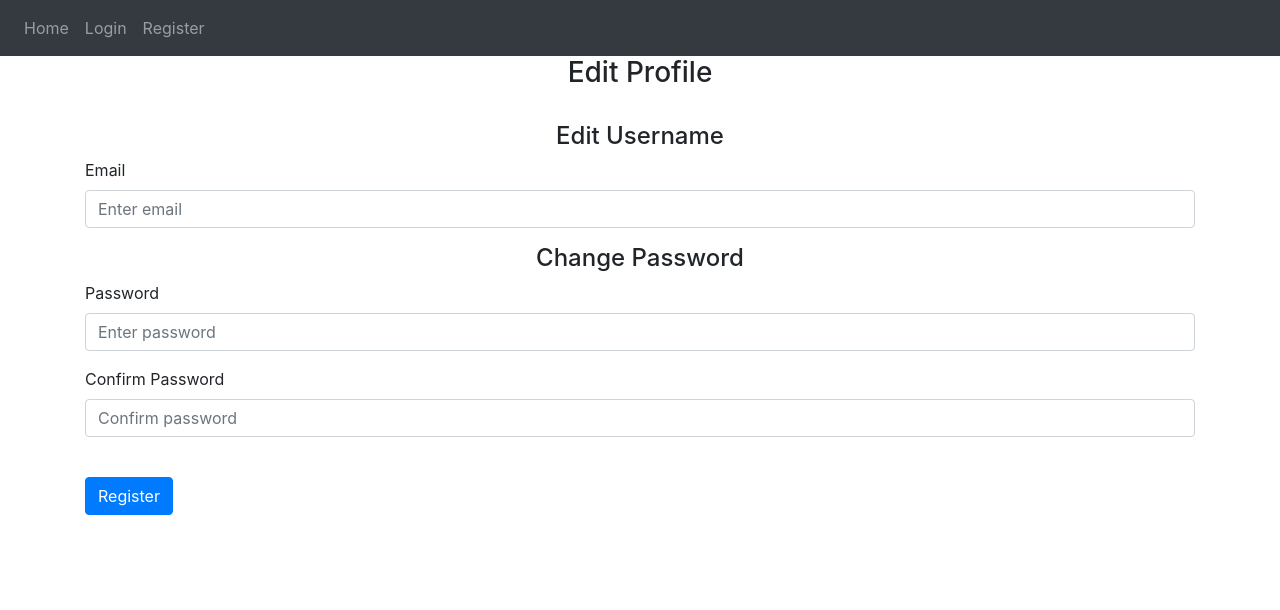
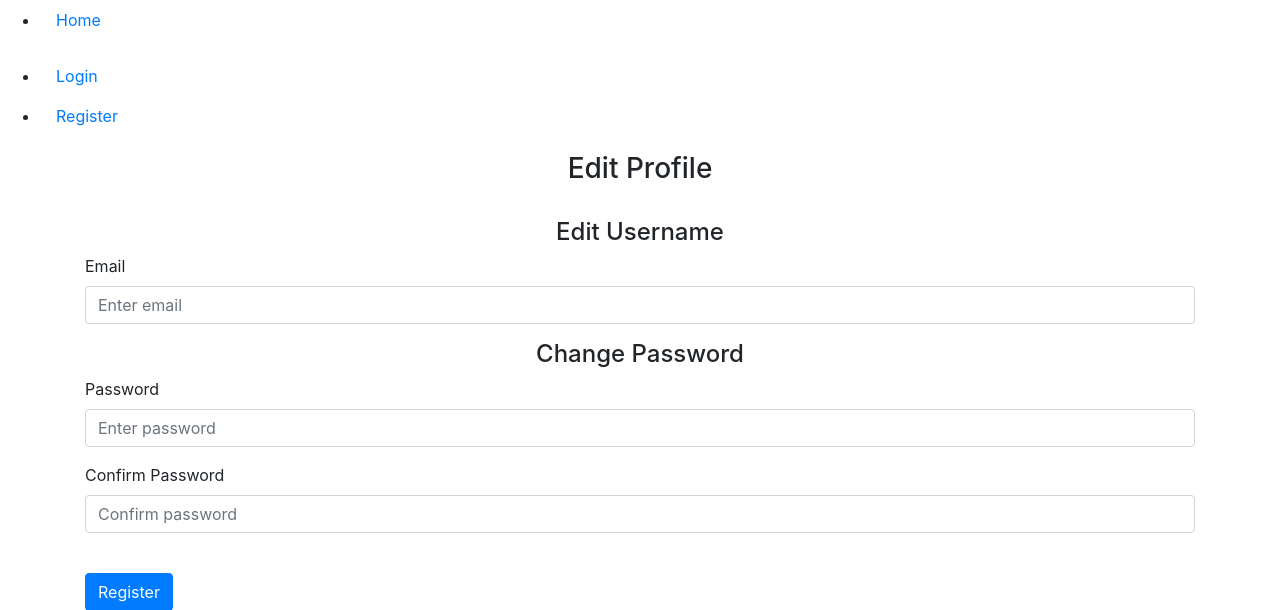
Before and after one commit to PrasannaPaithankar/DBMS-Laboratory-Spr-24, a Flask app: page /auth/profile in a window 1280 px wide. Shown: the top 610 px of the page. Run offline with Flask 3, Linux system fonts and the light colour scheme; parts of the project's set-up code (start-up, migrations or seed data) failed here and were passed over; some libraries are stand-ins or nearby versions.

Commit message:
Update base.html

```diff
--- a/ClgFestMang/templates/base.html
+++ b/ClgFestMang/templates/base.html
@@ -1,44 +1,46 @@
 <!DOCTYPE html>
 <html>
+
 <head>
   <meta charset="utf-8" />
   <meta name="viewport" content="width=device-width, initial-scale=1" />
+  <link rel="stylesheet" href="https://stackpath.bootstrapcdn.com/bootstrap/4.4.1/css/bootstrap.min.css"
+    integrity="sha384-Vkoo8x4CGsO3+Hhxv8T/Q5PaXtkKtu6ug5TOeNV6gBiFeWPGFN9MuhOf23Q9Ifjh" crossorigin="anonymous" />
+  <link rel="stylesheet" href="https://stackpath.bootstrapcdn.com/font-awesome/4.7.0/css/font-awesome.min.css"
+    crossorigin="anonymous" />
+  <link rel="preconnect" href="https://fonts.googleapis.com">
+  <link rel="preconnect" href="https://fonts.gstatic.com" crossorigin>
   <link
-      rel="stylesheet"
-      href="https://stackpath.bootstrapcdn.com/bootstrap/4.4.1/css/bootstrap.min.css"
-      integrity="sha384-Vkoo8x4CGsO3+Hhxv8T/Q5PaXtkKtu6ug5TOeNV6gBiFeWPGFN9MuhOf23Q9Ifjh"
-      crossorigin="anonymous"
-    />
-    <link
-      rel="stylesheet"
-      href="https://stackpath.bootstrapcdn.com/font-awesome/4.7.0/css/font-awesome.min.css"
-      crossorigin="anonymous"
-    />
+    href="https://fonts.googleapis.com/css2?family=Poppins:ital,wght@0,100;0,200;0,300;0,400;0,500;0,600;0,700;0,800;0,900;1,100;1,200;1,300;1,400;1,500;1,600;1,700;1,800;1,900&display=swap"
+    rel="stylesheet">
+  <link rel="stylesheet" href="../static/base_style.css">
 
   <title>{% block title %}Home{% endblock %}</title>
 </head>
+
 <body>
-    <nav class="navbar navbar-expand-lg navbar-dark bg-dark">
-      <button
-        class="navbar-toggler"
-        type="button"
-        data-toggle="collapse"
-        data-target="#navbar"
-      >
-        <span class="navbar-toggler-icon"></span>
-      </button>
-      <div class="collapse navbar-collapse" id="navbar">
-        <div class="navbar-nav">
-          <a class="nav-item nav-link" id="home" href="/">Home</a>
+  <section>
+    <nav class="stroke">
+      <div class="left">
+        <ul>
+          <li><a class="nav-item nav-link" id="home" href="/">Home</a></li>
+        </ul>
+      </div>
+      <div class="right">
         {% if user %}
-            <a class="nav-item nav-link" id="logout" href="/auth/logout">Logout</a>
+        <ul>
+          <li><a class="nav-item nav-link" id="logout" href="/auth/logout">Logout</a></li>
+          <li><a class="nav-item nav-link" id="logout" href="/auth/profile">View Profile</a></li>
+        </ul>
         {% else %}
-            <a class="nav-item nav-link" id="login" href="/auth/login">Login</a>
-            <a class="nav-item nav-link" id="signUp" href="/auth/register">Register</a>
+        <ul>
+          <li><a class="nav-item nav-link" id="login" href="/auth/login">Login</a></li>
+          <li><a class="nav-item nav-link" id="signUp" href="/auth/register">Register</a></li>
+        </ul>
         {% endif %}
       </div>
-      </div>
     </nav>
+  </section>
   {% with messages = get_flashed_messages(with_categories=true) %} {% if
   messages %} {% for category, message in messages %} {% if category ==
   'error' %}
@@ -61,22 +63,17 @@
   </div>
 
 
-    <script
-      src="https://code.jquery.com/jquery-3.2.1.slim.min.js"
+  <script src="https://code.jquery.com/jquery-3.2.1.slim.min.js"
     integrity="sha384-KJ3o2DKtIkvYIK3UENzmM7KCkRr/rE9/Qpg6aAZGJwFDMVNA/GpGFF93hXpG5KkN"
-      crossorigin="anonymous"
-    ></script>
-    <script
-      src="https://cdnjs.cloudflare.com/ajax/libs/popper.js/1.12.9/umd/popper.min.js"
+    crossorigin="anonymous"></script>
+  <script src="https://cdnjs.cloudflare.com/ajax/libs/popper.js/1.12.9/umd/popper.min.js"
     integrity="sha384-ApNbgh9B+Y1QKtv3Rn7W3mgPxhU9K/ScQsAP7hUibX39j7fakFPskvXusvfa0b4Q"
-      crossorigin="anonymous"
-    ></script>
-    <script
-      src="https://maxcdn.bootstrapcdn.com/bootstrap/4.0.0/js/bootstrap.min.js"
+    crossorigin="anonymous"></script>
+  <script src="https://maxcdn.bootstrapcdn.com/bootstrap/4.0.0/js/bootstrap.min.js"
     integrity="sha384-JZR6Spejh4U02d8jOt6vLEHfe/JQGiRRSQQxSfFWpi1MquVdAyjUar5+76PVCmYl"
-      crossorigin="anonymous"
-    ></script>
+    crossorigin="anonymous"></script>
 
 
 </body>
+
 </html>
```
Lines whose indentation alone changed are shown as unchanged.
